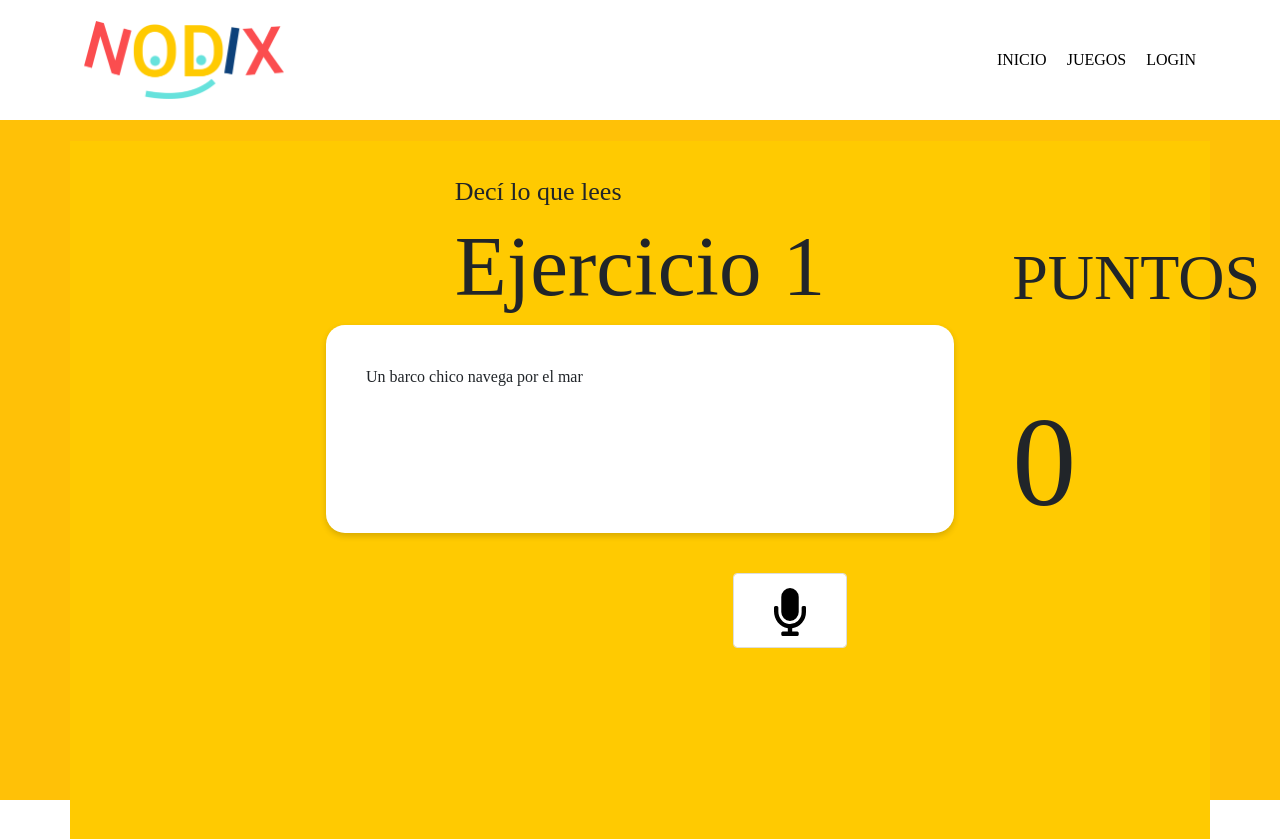
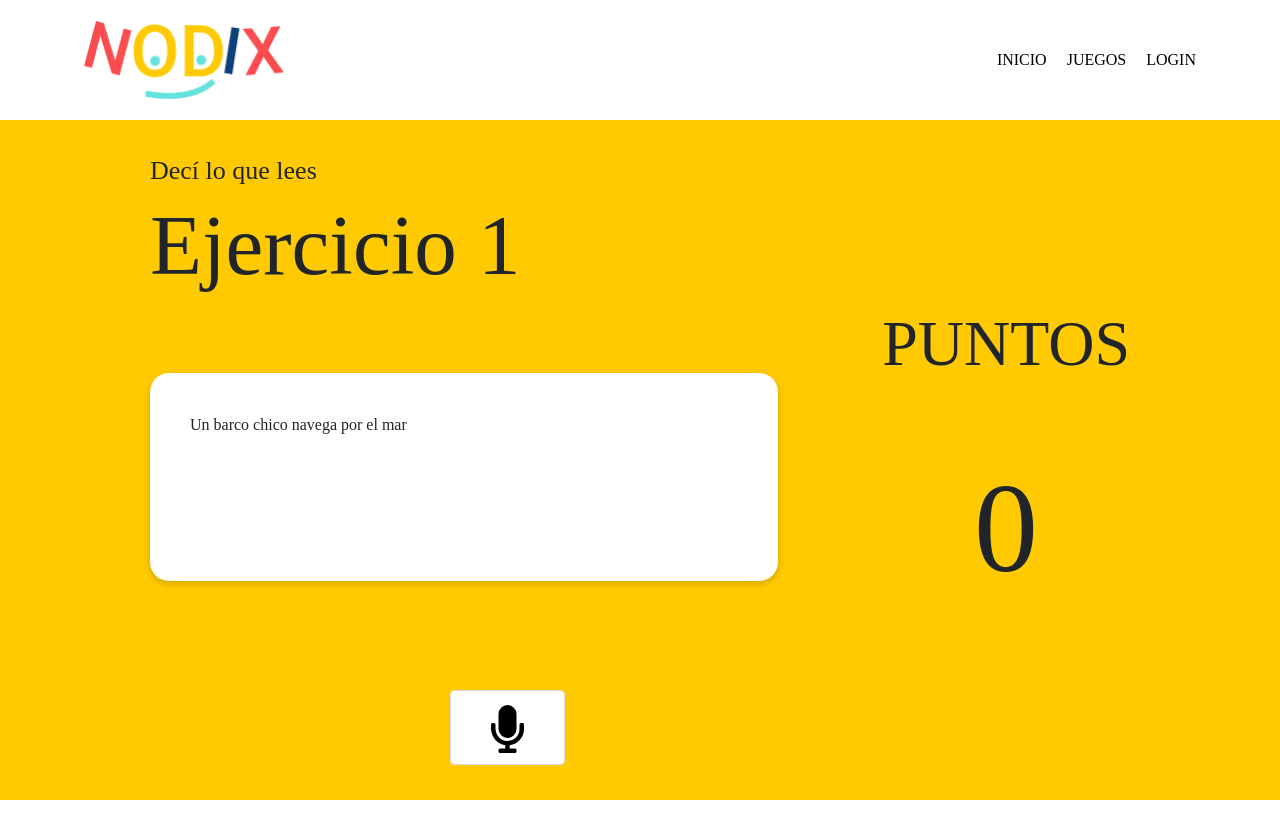
Before and after one commit to Devs4good/ludocandys, a React (Create React App) app: page /juegos/que-lees in a window 1280 px wide. After the commit the page ends 800 px from the top, so only its background shows below. Built offline with nearby package versions, Linux system fonts and the light colour scheme; a web font is replaced by a local one; what speak-tts would draw is missing.

Commit message:
fix styles

```diff
--- a/src/App.css
+++ b/src/App.css
@@ -1,3 +1,4 @@
 .App {
   font-family: 'OpenDyslexic Regular', serif;
+  text-align: center
 }
--- a/src/screens/Games/Game-1/index.js
+++ b/src/screens/Games/Game-1/index.js
@@ -94,8 +94,8 @@ const QueLees = ({ history }) => {
   });
 
   return (
-    <div className='game-container'>
-      <div className='container'>
+    <div id='dictation-page' className='speech-page'>
+      <div className='dictation-exercise speech-exercise'>
         <header>
           <h2>Decí lo que lees</h2>
           <h3>Ejercicio {chosenPhrase.id}</h3>
@@ -109,11 +109,11 @@ const QueLees = ({ history }) => {
           </button>
           {canTalk && <p>Puedes empezar a hablar</p>}
         </div>
+      </div>
 
-        <div className='dictation-score'>
-          <div className='dictation-score-title'>PUNTOS</div>
-          <div className='dictation-score-number'>{points}</div>
-        </div>
+      <div className='dictation-score speech-score'>
+        <div className='dictation-score-title'>PUNTOS</div>
+        <div className='dictation-score-number'>{points}</div>
       </div>
     </div>
   );
--- a/src/screens/Games/Game-1/styles.css
+++ b/src/screens/Games/Game-1/styles.css
@@ -19,8 +19,14 @@
   margin: 40px 0 0 300px;
 }
 
-.game-container .container .dictation-score {
-  position: absolute;
-  right: 20px;
-  top: 210px;
+.speech-exercise {
+  text-align: left;
 }
+
+.speech-page {
+  padding: 0 150px;
+}
+
+.dictation-score.speech-score {
+  flex: 0;
+}
```
